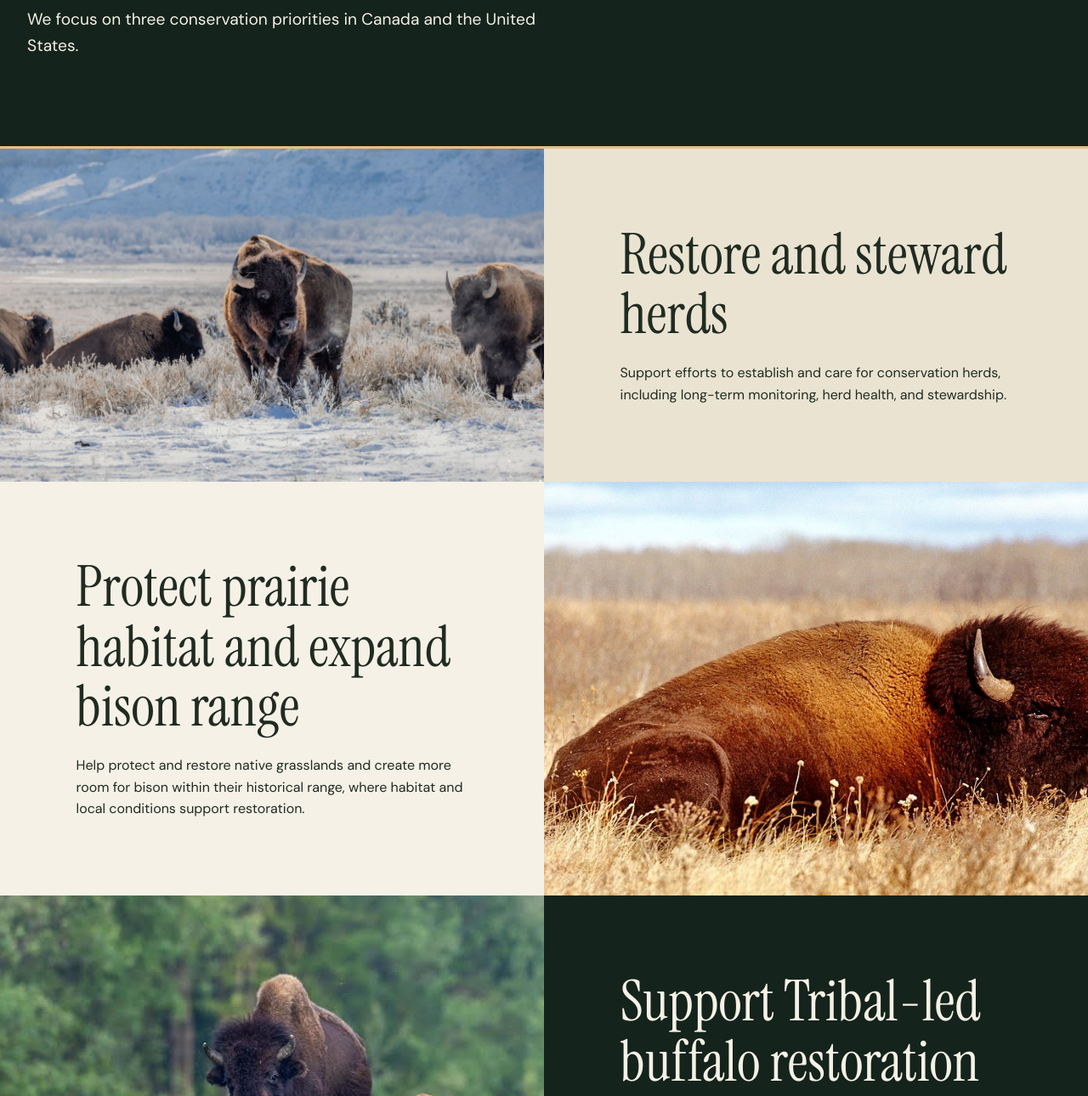
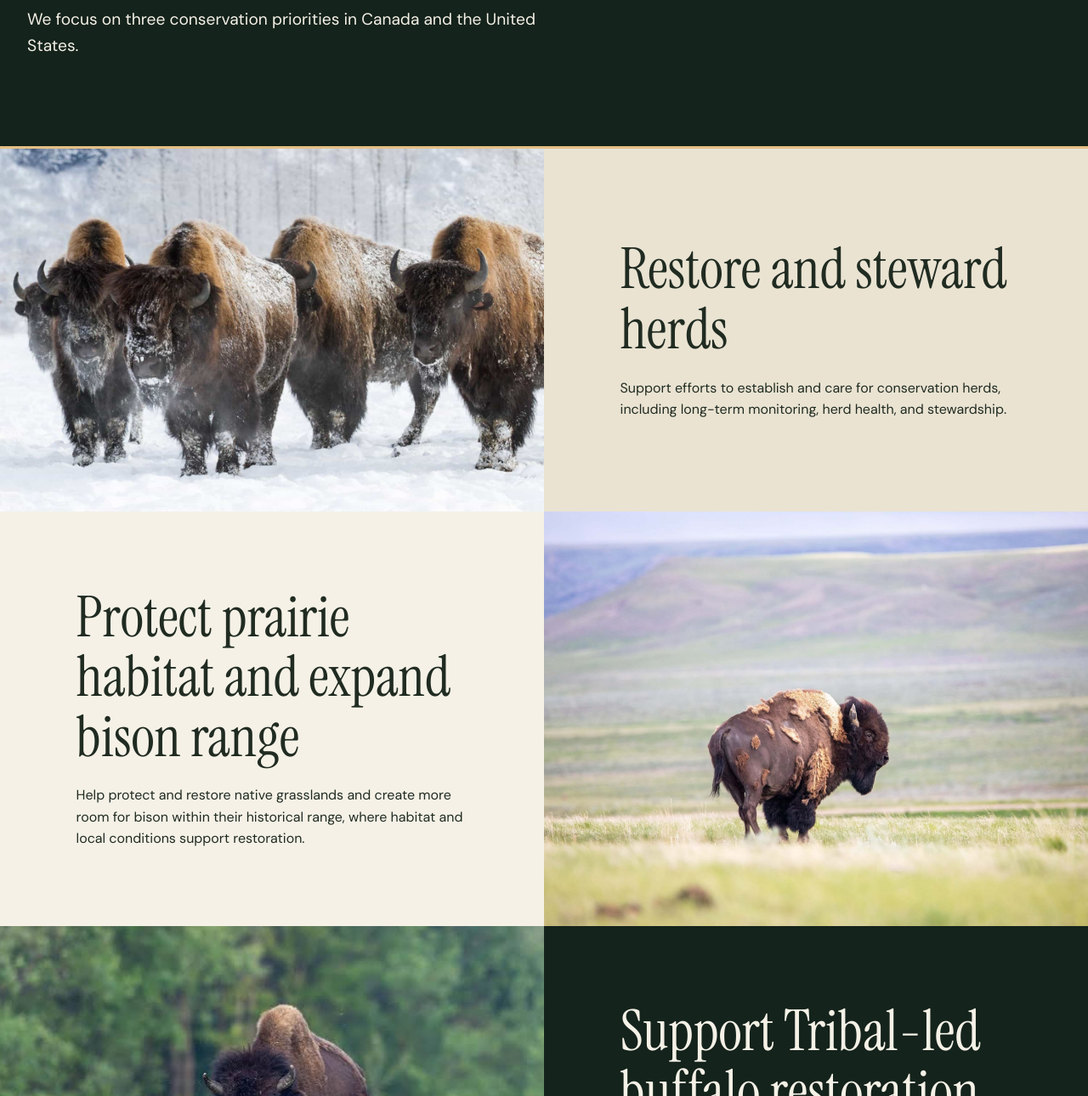
Before and after one commit to mlokhonia/bisonbusinessalliance, a plain HTML site: page conservation.html in a window 1280 px wide. Shown: the part 464-1754 px from the top of the page at 85% size. Drawn offline with Linux system fonts and the light colour scheme.

Commit message:
Add files via upload

```diff
--- a/conservation.html
+++ b/conservation.html
@@ -25,12 +25,12 @@
       <p>We focus on three conservation priorities in Canada and the United States.</p>
     </div></section>
     <section class="feature band">
-      <img class="feature-photo" src="bison-on-winter-range.jpg" alt="A bison herd on snowy open range" width="1600" height="800">
+      <img class="feature-photo" src="winter-bison.jpg" alt="A herd of snow-covered bison standing together in winter" width="1500" height="1000">
       <div class="feature-text"><h2>Restore and steward herds</h2><p>Support efforts to establish and care for conservation herds, including long-term monitoring, herd health, and stewardship.</p></div>
     </section>
     <section class="feature">
       <div class="feature-text"><h2>Protect prairie habitat and expand bison range</h2><p>Help protect and restore native grasslands and create more room for bison within their historical range, where habitat and local conditions support restoration.</p></div>
-      <img class="feature-photo" src="bison-resting.jpg" alt="A bison resting in dry prairie grass" loading="lazy">
+      <img class="feature-photo" src="bison-grasslands.jpg" alt="A bison standing in open, rolling grasslands" width="2000" height="1334" loading="lazy">
     </section>
     <section class="feature dark">
       <img class="feature-photo" src="bison-and-calf.jpg" alt="An adult bison walking next to a calf" loading="lazy">
@@ -67,7 +67,7 @@
           <article class="card">
             <h3>Texas Tribal Buffalo Project</h3>
             <p>The project reconnects Lipan Apache descendants and other Indigenous people in Texas with buffalo and with one another. Its work links buffalo stewardship with community well-being and care for soil, grass, and water.</p>
-            <a class="text-link" href="https://www.texastribalbuffaloproject.org/ttbp-mission-vision">Explore the Texas Tribal Buffalo Project</a>
+            <a class="text-link" href="https://www.texastribalbuffaloproject.org/">Explore the Texas Tribal Buffalo Project</a>
           </article>
           <article class="card">
             <h3>American Prairie</h3>
```
Also changed, not shown: bison-grasslands.jpg (added), winter-bison.jpg (added).
